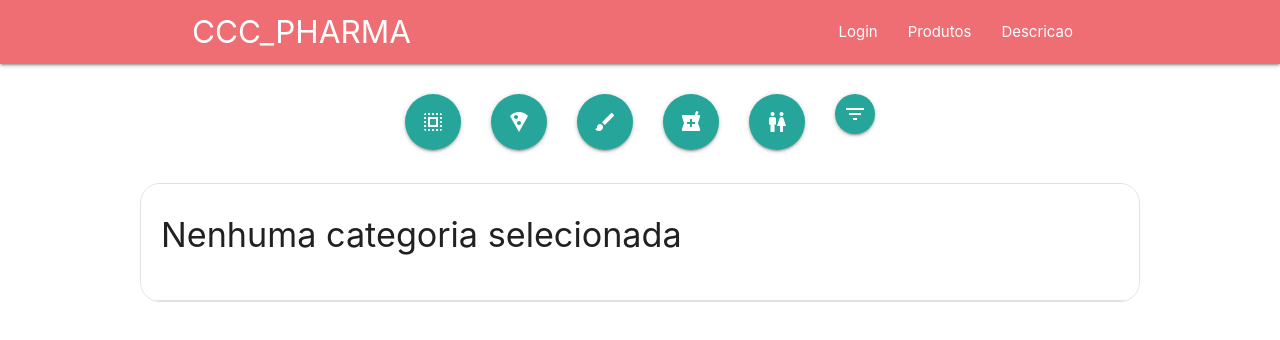
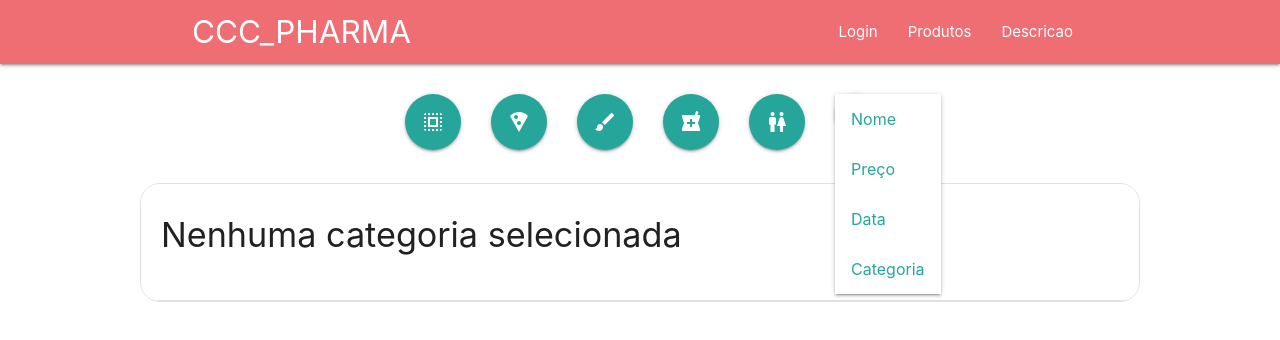
Before and after one commit to ViniFarias/cccpharma, an Angular app in the folder cccpharma-frontend/: page / in a window 1280 px wide. Both pictures are taken after a click on the link "filter_list". Shown: the top 340 px of the page. Built offline with nearby package versions, Linux system fonts and the light colour scheme.

Commit message:
Realizado ajustes na tela de listagem

```diff
--- a/cccpharma-frontend/src/app/login/list-products/list-products.component.css
+++ b/cccpharma-frontend/src/app/login/list-products/list-products.component.css
@@ -74,3 +74,16 @@ form.a {
 .collection-item {
     height: 100px;
 }
+
+.dropdown-content{
+   width: max-content !important;
+   height:auto !important;
+}
+
+
+#dropdown1 li {
+    margin: 0px;
+}
+
+#dropdown1 li a {
+}
--- a/cccpharma-frontend/src/app/login/list-products/list-products.component.html
+++ b/cccpharma-frontend/src/app/login/list-products/list-products.component.html
@@ -4,9 +4,8 @@
   <li (click)="selectOption('comesticColor')"><a [ngClass]="{'not-ative': !comesticColor, 'ative': comesticColor}" class="btn-floating btn-large option"><i class="material-icons">brush</i></a></li>
   <li (click)="selectOption('medicinesColor')"><a [ngClass]="{'not-ative': !medicinesColor, 'ative': medicinesColor}" class="btn-floating btn-large option"><i class="material-icons">local_pharmacy</i></a></li>
   <li (click)="selectOption('personalColor')"><a [ngClass]="{'not-ative': !personalColor, 'ative': personalColor}" class="btn-floating btn-large option"><i class="material-icons">wc</i></a></li>
-  <li><a class="btn-floating btn option"><i class="material-icons">filter_list</i></a></li>
+  <li (click)="openDropdow()"><a data-target='dropdown1' class="dropdown-trigger btn-floating btn option"><i class="material-icons">filter_list</i></a></li>
 </ul>
-
 
 
 <div class="grid">
@@ -20,3 +19,12 @@
         </li>
       </ul>
 </div>
+
+
+<!-- Dropdown Structure -->
+<ul id='dropdown1' class='dropdown-content'>
+  <li><a (click)="selectFilter('nome')"> Nome </a></li>
+  <li><a (click)="selectFilter('preço')"> Preço </a></li>
+  <li><a (click)="selectFilter('data')"> Data </a></li>
+  <li><a (click)="selectFilter('categoria')"> Categoria </a></li>
+</ul>
--- a/cccpharma-frontend/src/app/login/list-products/list-products.component.ts
+++ b/cccpharma-frontend/src/app/login/list-products/list-products.component.ts
@@ -17,10 +17,12 @@ export class ListProductsComponent implements OnInit {
 
   category: string;
   itens: any;
+  close: boolean;
   constructor() {
     this.toAllColor(false);
     this.category = 'Nenhuma categoria selecionada';
   }
+
 
   ngOnInit() {
     this.toAllColor(false);
@@ -31,6 +33,7 @@ export class ListProductsComponent implements OnInit {
       const color = !this.selectAllColor;
       this.toAllColor(color);
     } else {
+      this.toAllColor(false);
       this[name] = !this[name];
     }
   }
@@ -44,6 +47,12 @@ export class ListProductsComponent implements OnInit {
     else {
       this.itens = this.products.filter(obj => obj.category.name === this.category);
     }
+  }
+
+
+  selectFilter(op: string){
+    this.closeDropdown();
+    console.log(op);
   }
 
   showCategory(name) {
@@ -76,6 +85,19 @@ export class ListProductsComponent implements OnInit {
 
   calculePrice(item) {
     return item.price * (1 - item.category.discount);
+  }
+
+  openDropdow() {
+    $(document).ready(function(){
+      $('.dropdown-trigger').dropdown();
+      $('.dropdown-trigger').dropdown('open');
+    });
+  }
+
+  closeDropdown() {
+    $('#dropdown1').click(function (event) {
+      event.stopPropagation();
+    });
   }
 
   public products = [
--- a/cccpharma-frontend/src/index.html
+++ b/cccpharma-frontend/src/index.html
@@ -9,6 +9,7 @@
   <link rel="icon" type="image/x-icon" href="favicon.ico">
   <!-- Icons Material-->
   <link href="https://fonts.googleapis.com/icon?family=Material+Icons" rel="stylesheet">
+
 </head>
 <body>
   <app-root></app-root>
```
